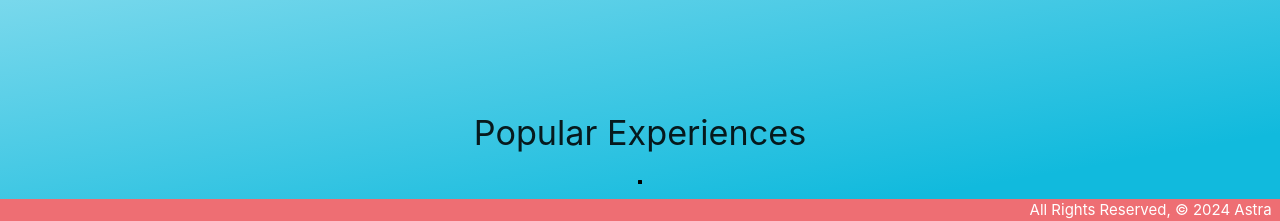
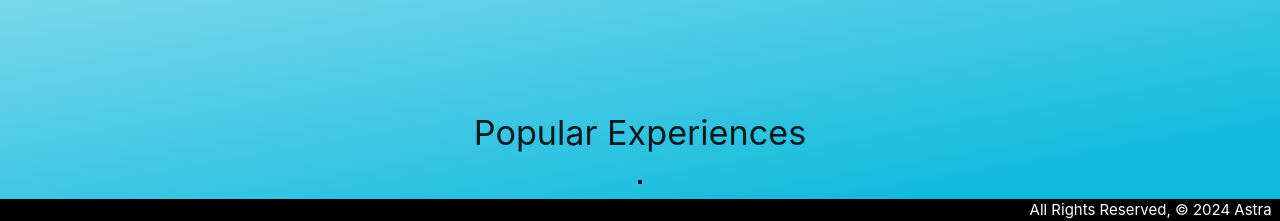
Before and after one commit to VSoups/Astra, a Django app: page / in a window 1280 px wide; the page is wider, and only the part inside the window is pictured. Shown: the part 1304-1525 px from the top of that part. Run offline with Django 5.2, Linux system fonts and the light colour scheme; data that the repository does not hold is empty.

Commit message:
Footer fix

```diff
--- a/main_app/static/css/style.css
+++ b/main_app/static/css/style.css
@@ -413,3 +413,7 @@ h1, h3, h4, h5, h6 {
 .nav-custom {
   background-color: rgba(0,0,0,1);
 }
+
+.footer-custom {
+  background-color: rgba(0, 0, 0, 1);
+}
--- a/main_app/templates/base.html
+++ b/main_app/templates/base.html
@@ -49,7 +49,7 @@
         {% block content %}
         {% endblock %}
     </main>
-  	<footer class="page-footer">
+  	<footer class="page-footer footer-custom">
       <div class="right">All Rights Reserved, &copy; 2024 Astra &nbsp;</div>
     </footer>
 </body>
```
